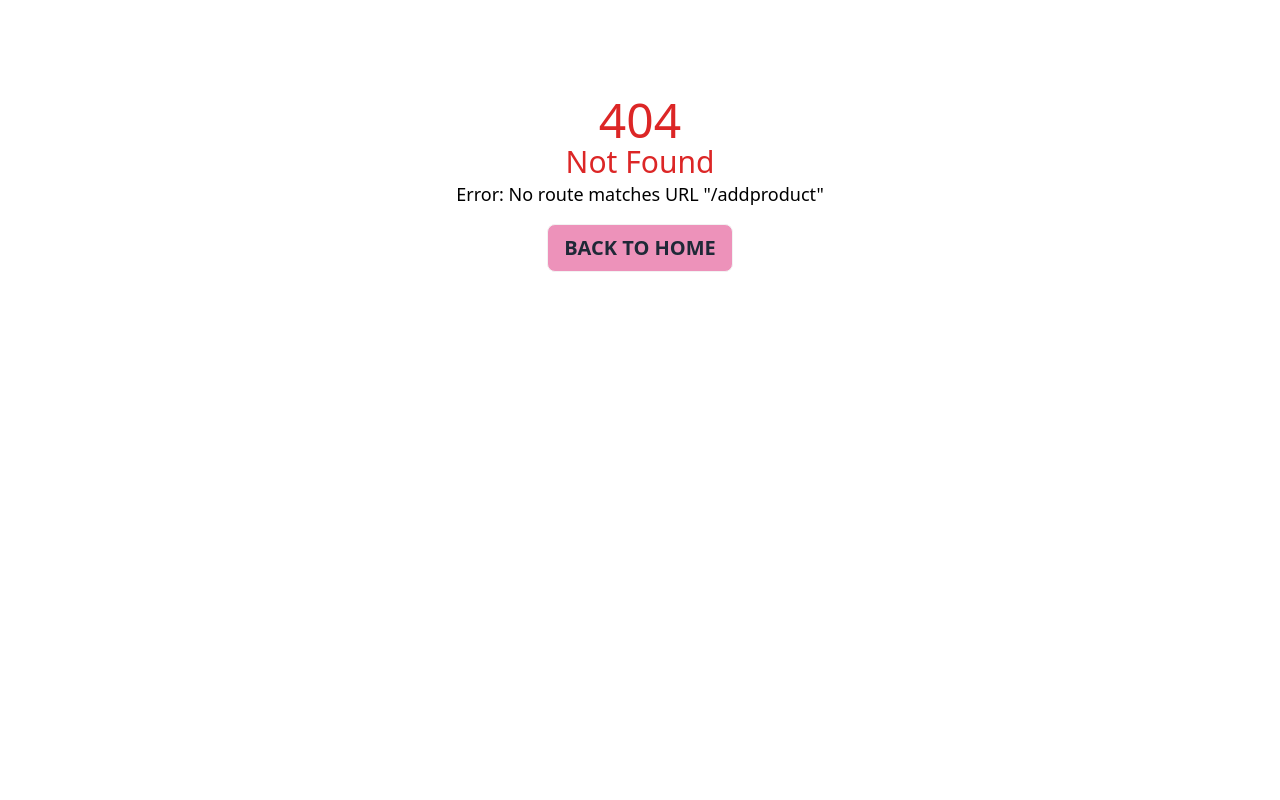
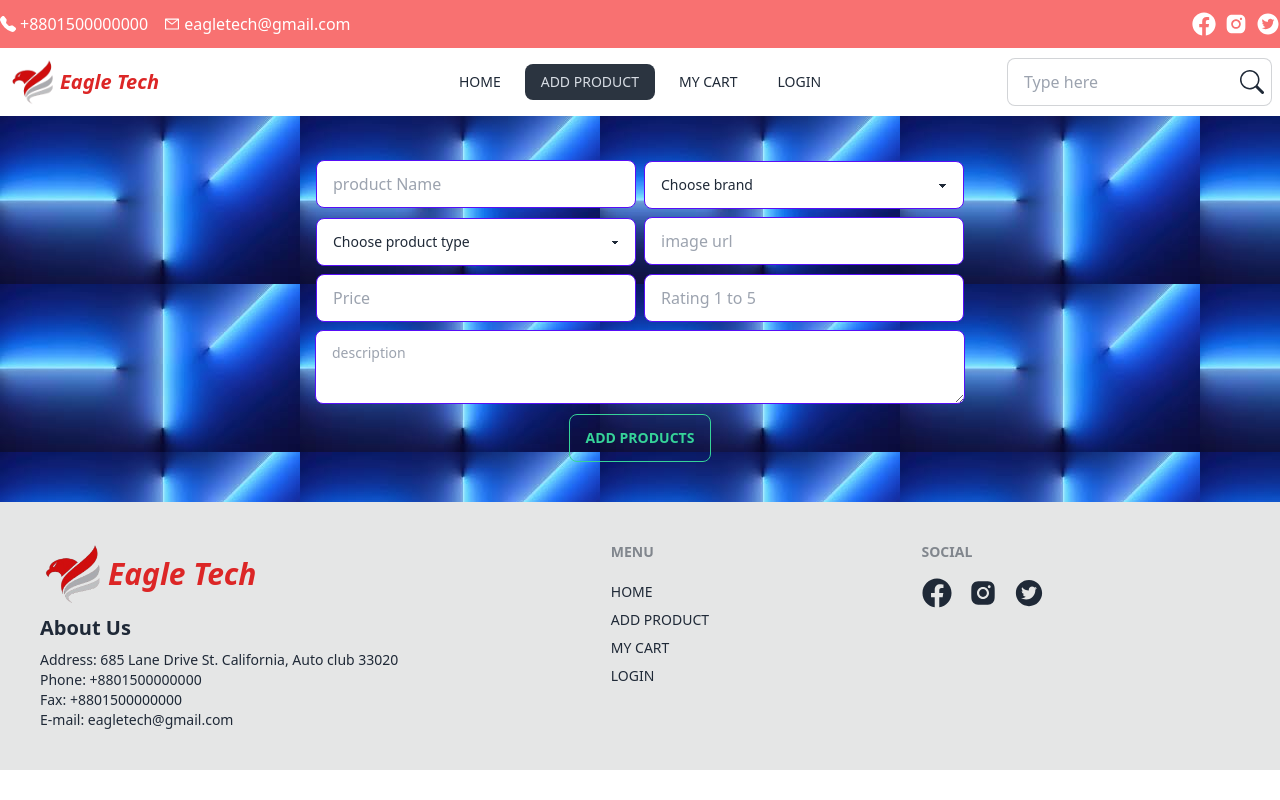
Before and after one commit to mdshaharulsiyam/Eagle-Tech, a React (Vite) app: page /addproduct in a window 1280 px wide. Before the commit this address had no page. Built offline with nearby package versions, Linux system fonts and the light colour scheme.

Commit message:
add product form completed

```diff
--- a/public/brands.json
+++ b/public/brands.json
@@ -21,7 +21,7 @@
     },
     {
       "id": "Mi_202",
-      "brand": "Xiaomi (Mi)",
+      "brand": "Xiaomi",
       "img": "https://i.ibb.co/ThwVryb/photo-1662948099967-820a793a8013.jpg"
     },
     {
--- /dev/null
+++ b/src/Components/Addproductform/Addproductform.jsx
@@ -0,0 +1,67 @@
+import React from 'react'
+
+const Addproductform = () => {
+    const addproduct =e=>{
+        e.preventDefault()
+        const form = e.target;
+        const product = form.product.value;
+        const brand = form.brand.value;
+        const type = form.type.value;
+        const image = form.image.value;
+        const price = form.price.value;
+        const Rating = form.Rating.value;
+        const description = form.description.value;
+        const formdata = {
+            product,
+            brand,
+            type,
+            image,
+            price,
+            Rating,
+            description
+        }
+        if (product && brand && type && image && price && Rating && description) {
+            if (Rating < 5) {
+                console.log(formdata)
+            }else{
+                alert('rating should not be grater then 5')
+            }
+        }else{
+            alert('please  fill all fill')
+        }
+
+    }
+    return (
+        <div className='bg-[url("/ipbg.jpg")]'>
+            <form onSubmit={addproduct} className='container mx-auto text-center py-10'>
+                <input type="text" placeholder="product Name" name='product' className="input input-bordered input-primary w-full max-w-xs m-1" />
+                <select name='brand' className="select select-primary w-full max-w-xs m-1">
+                    <option value="" disabled selected>Choose brand</option>
+                    <option value="apple">Apple</option>
+                    <option value="Samsung">Samsung</option>
+                    <option value="Sony">Sony</option>
+                    <option value="Google">Google</option>
+                    <option value="Xiaomi">Xiaomi</option>
+                    <option value="Asus">Asus</option>
+                </select>
+                <br />
+                <select name='type' className="select select-primary w-full max-w-xs m-1">
+                    <option value="" disabled selected>Choose product type</option>
+                    <option value="phone">Phone</option>
+                    <option value="computer">Computer</option>
+                    <option value="headphone">Headphone</option>
+                    <option value="charger">Charger</option>
+                    <option value="tablet">Tablet</option>
+                </select>
+
+                <input type="text" name='image' placeholder="image url" className="input input-bordered input-primary w-full max-w-xs m-1" /><br />
+                <input type="number" name='price' placeholder="Price" className="input input-bordered input-primary w-full max-w-xs m-1" />
+                <input type="number" name='Rating' placeholder="Rating 1 to 5" className="input input-bordered input-primary w-full max-w-xs m-1" /><br />
+                <textarea name='description' className="textarea textarea-primary w-full max-w-[650px] m-1" placeholder="description"></textarea><br />
+                <button className="btn btn-outline btn-success">add products</button>
+            </form>
+        </div>
+    )
+}
+
+export default Addproductform
--- a/src/Components/Header/Navber/Navber.jsx
+++ b/src/Components/Header/Navber/Navber.jsx
@@ -2,10 +2,10 @@ import { Link, NavLink } from "react-router-dom"
 import { BsSearch } from 'react-icons/bs';
 const Navber = () => {
     const menus = <>
-        <li className="uppercase"><NavLink to={'/'}>Home</NavLink></li>
-        <li className="uppercase"><NavLink to={'/addproduct'}>Add Product</NavLink></li>
-        <li className="uppercase"><NavLink to={'/mycart'}>My Cart</NavLink></li>
-        <li className="uppercase"><NavLink to={'/login'}>Login</NavLink></li>
+        <li className="uppercase mx-1"><NavLink to={'/'}>Home</NavLink></li>
+        <li className="uppercase mx-1"><NavLink to={'/addproduct'}>Add Product</NavLink></li>
+        <li className="uppercase mx-1"><NavLink to={'/mycart'}>My Cart</NavLink></li>
+        <li className="uppercase mx-1"><NavLink to={'/login'}>Login</NavLink></li>
     </>
     return (
         <div className="">
--- /dev/null
+++ b/src/Pages/AddProduct/AddProduct.jsx
@@ -0,0 +1,12 @@
+import React from 'react'
+import Addproductform from '../../Components/Addproductform/Addproductform'
+
+const AddProduct = () => {
+  return (
+    <div>
+      <Addproductform></Addproductform>
+    </div>
+  )
+}
+
+export default AddProduct
--- a/src/Routes/Routes.jsx
+++ b/src/Routes/Routes.jsx
@@ -6,6 +6,7 @@ import {
 import Root from '../Pages/Root/Root';
 import Home from '../Pages/Home/Home';
 import Errorelemant from './Errorelemant';
+import AddProduct from '../Pages/AddProduct/AddProduct';
 
     const router = createBrowserRouter([
         {
@@ -17,6 +18,10 @@ import Errorelemant from './Errorelemant';
               path: "/",
               element: <Home></Home>,
             },
+            {
+              path: "/addproduct",
+              element: <AddProduct></AddProduct>,
+            },
 
           ],
         },
```
